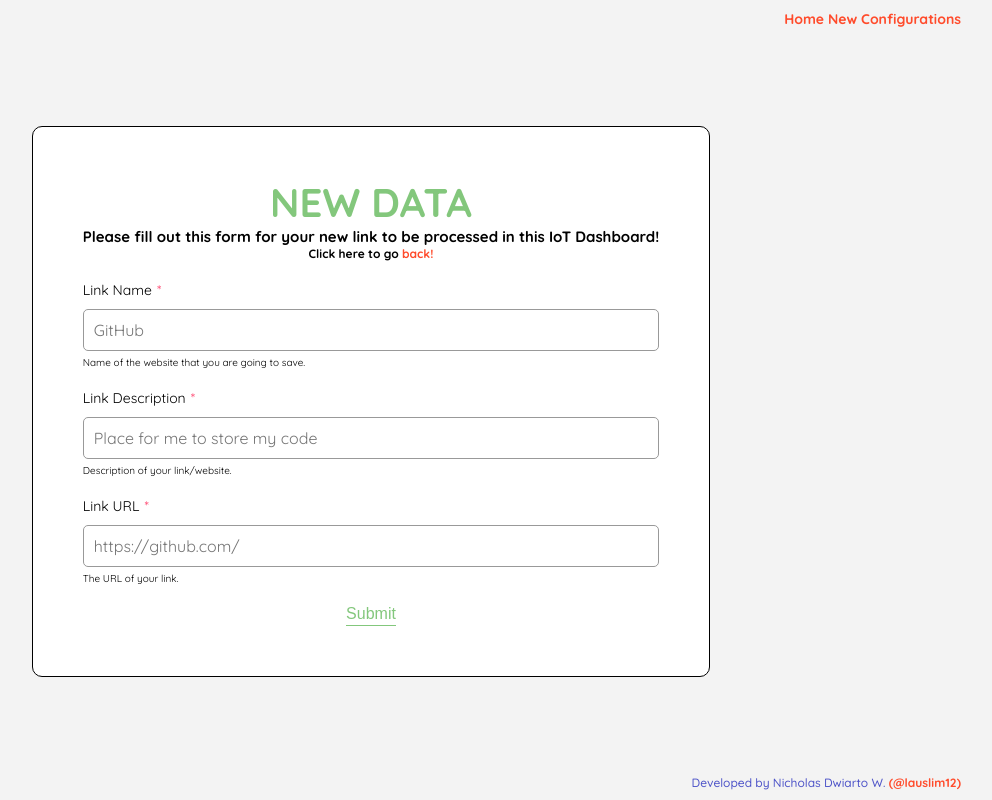
After one commit to lauslim12/raspberry-iot-dashboard, a Flask app: page /new in a window 1280 px wide. The commit adds this page. Shown: the whole page, without its empty margins (269-1261 px from the left). Run offline with Flask 2, Linux system fonts and the light colour scheme.

Commit message:
feat: Implement new data view

```diff
--- a/app/static/css/style.css
+++ b/app/static/css/style.css
@@ -89,6 +89,16 @@ body {
   font-size: 2rem;
 }
 
+.newdata-message {
+  font-size: 4rem;
+  text-transform: uppercase;
+  color: var(--color-primary-dark);
+}
+
+.newdata-tertiary {
+  font-size: 1.2rem;
+}
+
 .name-color {
   color: var(--color-quarternary-light);
 }
@@ -150,6 +160,68 @@ body {
   justify-content: space-between;
 }
 
+.form {
+  flex: 0 0 50%;
+
+  border: 1px solid #000;
+  border-radius: 10px;
+  padding: 5rem;
+  background-color: #fff;
+}
+
+.form__holder {
+  display: flex;
+  flex-direction: column;
+  margin-bottom: 2rem;
+}
+
+.form__holder__label {
+  font-size: 1.4rem;
+  margin-bottom: 1rem;
+}
+
+.form__holder__label::after {
+  content: '*';
+  margin-left: 0.5rem;
+  color: var(--color-secondary-dark);
+}
+
+.form__holder__input {
+  border: none;
+  background-image: none;
+  background-color: transparent;
+
+  border: 1px solid var(--color-grey-dark-2);
+  border-radius: 5px;
+  font-size: 1.6rem;
+  font-family: inherit;
+  padding: 1rem;
+}
+
+.form__holder__input:focus {
+  outline: none;
+  border: 1px solid var(--color-quarternary-light);
+}
+
+.form__holder__description {
+  margin-top: 0.5rem;
+}
+
+.form__holder__submit {
+  text-align: center;
+}
+
+.button {
+  border: none;
+  color: var(--color-primary-dark);
+  font-size: 1.6rem;
+  border-bottom: 1px solid currentColor;
+  padding-bottom: 2px;
+  display: inline-block;
+  background-color: transparent;
+  cursor: pointer;
+}
+
 /* Layouts */
 body {
   background-color: var(--color-grey-light-1);
@@ -174,6 +246,20 @@ body {
 
 .section-main__greetings {
   margin-bottom: 5rem;
+}
+
+.section-new {
+  flex: 1;
+
+  display: flex;
+  flex-direction: column;
+  justify-content: center;
+  align-items: center;
+}
+
+.section-new__greetings {
+  margin-bottom: 2rem;
+  text-align: center;
 }
 
 .header {
@@ -228,6 +314,14 @@ body {
   .dashboard__grid-item__desc {
     font-size: 1.4rem;
   }
+
+  .newdata-message {
+    font-size: 3.5rem;
+  }
+
+  .form {
+    padding: 2rem;
+  }
 }
 
 /* 500px */
--- /dev/null
+++ b/app/templates/new.html
@@ -0,0 +1,69 @@
+{% extends "base.html" %}
+
+{% block content %}
+  <section class="section-new">
+    <form class="form">
+      <div class="section-new__greetings">
+        <h1 class="newdata-message">New Data</h1>
+        <h2 class="newdata-sub">
+          Please fill out this form for your new link to be processed in this IoT Dashboard!
+        </h2>
+        <h3 class="newdata-tertiary">
+          Click here to go
+          <a href="{{ url_for('views_blueprint.home') }}"
+            class="link-text"
+            rel="noopener noreferrer"
+          >
+            back!
+          </a>
+        </h3>
+      </div>
+
+      <div class="form__holder">
+        <label for="link_name" class="form__holder__label">Link Name</label>
+        <input id="link_name"
+          class="form__holder__input"
+          name="link_name"
+          type="text"
+          placeholder="GitHub"
+          required
+        />
+        <p class="form__holder__description">
+          Name of the website that you are going to save.
+        </p>
+      </div>
+
+      <div class="form__holder">
+        <label for="link_description" class="form__holder__label">Link Description</label>
+        <input id="link_description"
+          class="form__holder__input"
+          name="link_description"
+          type="text"
+          placeholder="Place for me to store my code"
+          required
+        />
+        <p class="form__holder__description">
+          Description of your link/website.
+        </p>
+      </div>
+
+      <div class="form__holder">
+        <label for="link_url" class="form__holder__label">Link URL</label>
+        <input id="link_url"
+          class="form__holder__input"
+          name="link_url""
+          type="text"
+          placeholder="https://github.com/"
+          required
+        />
+        <p class="form__holder__description">
+          The URL of your link.
+        </p>
+      </div>
+
+      <div class="form__holder__submit">
+        <button class="button" type="submit">Submit</button>
+      </div>
+    </form>
+  </section>
+{% endblock %}
--- a/app/views/__init__.py
+++ b/app/views/__init__.py
@@ -6,3 +6,8 @@ views_blueprint = Blueprint("views_blueprint", __name__)
 @views_blueprint.route("/", methods=["GET"])
 def home():
     return render_template("home.html", title="Homepage"), 200
+
+
+@views_blueprint.route("/new", methods=["GET"])
+def new():
+    return render_template("new.html", title="New"), 200
```
